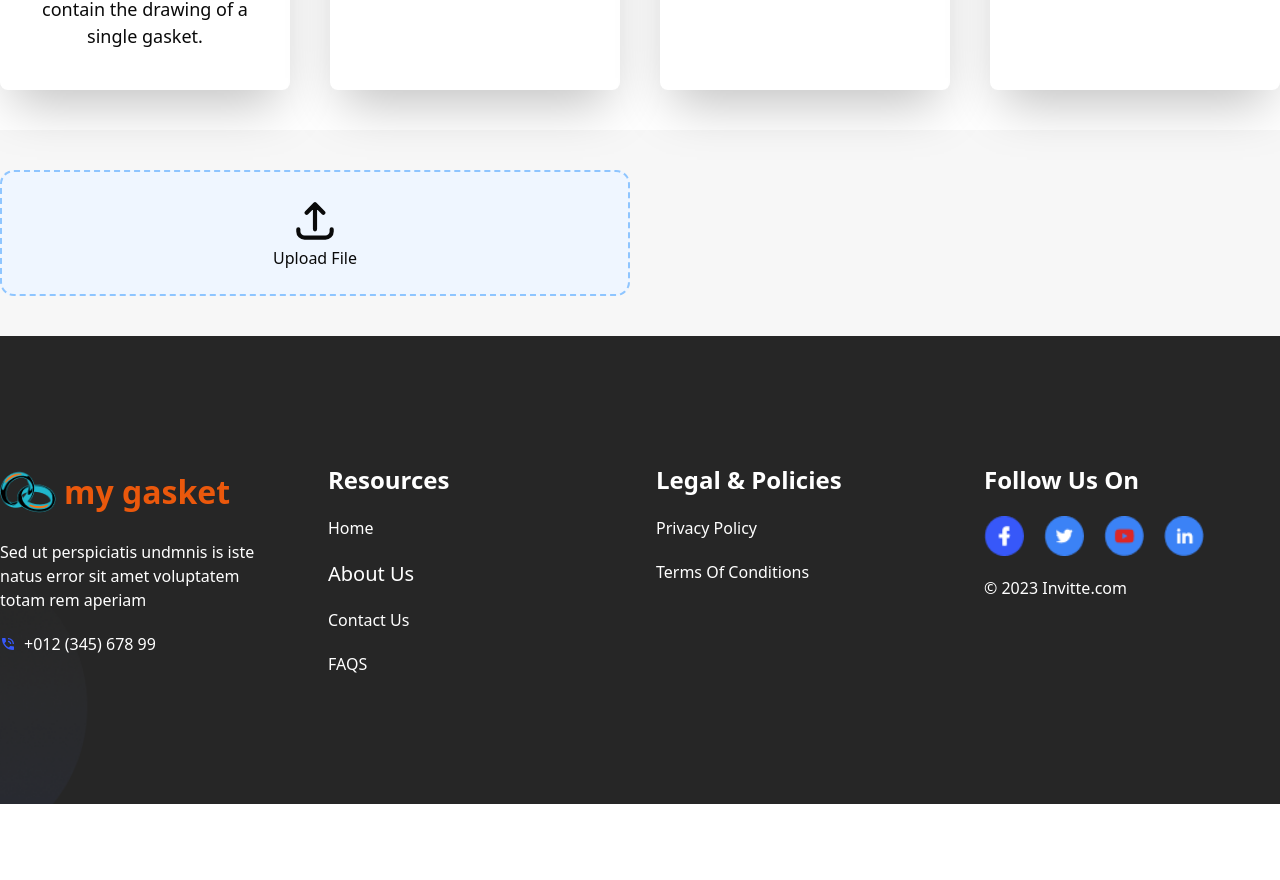
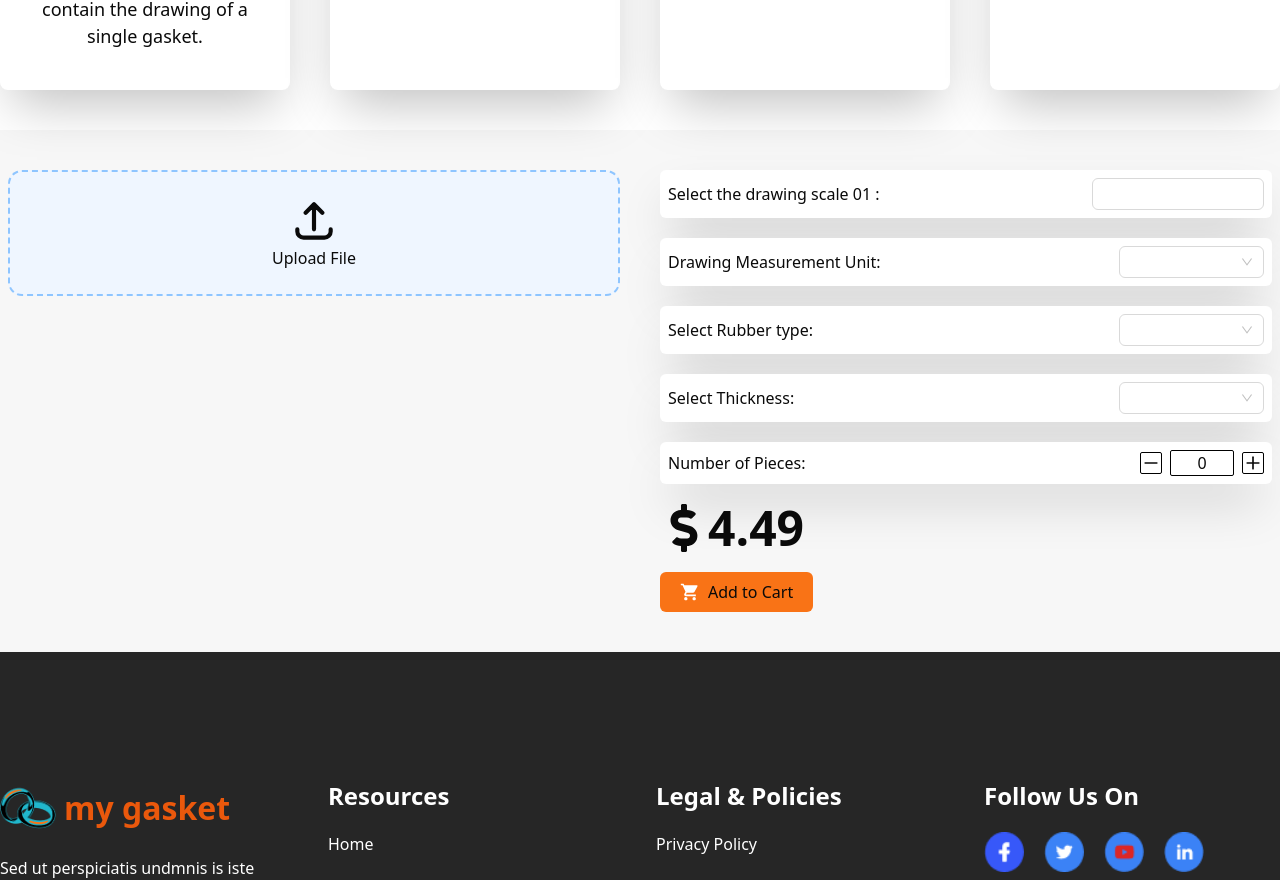
Before and after one commit to shukumar-542/my-gasket, a Next.js app: page /materials-quote in a window 1280 px wide. Shown: the part 795-1675 px from the top of the page. Before the commit the page ends 1599 px from the top, so only its background shows below. Built offline with nearby package versions, Linux system fonts and the light colour scheme.

Commit message:
Implement select porduct cart

```diff
--- a/src/app/(withCommonLayout)/materials-quote/page.tsx
+++ b/src/app/(withCommonLayout)/materials-quote/page.tsx
@@ -5,8 +5,14 @@ import img from "../../../assets/quote.png";
 import { IoMdInformationCircleOutline } from "react-icons/io";
 import WorkProcess from "@/components/WorkProcess/WorkProcess";
 import { HiOutlineUpload } from "react-icons/hi";
+import { Input, Select } from "antd";
+import { FiPlus } from "react-icons/fi";
+import { LuMinus } from "react-icons/lu";
+import { FaDollarSign } from "react-icons/fa";
+import { MdShoppingCart } from "react-icons/md";
 const MaterialsQuotePage = () => {
   const [file, setFile] = useState<File | null>(null);
+  const [numberOfPieces, setNumberOfPieces] = useState("0");
   const workSteps = [
     {
       step: "01",
@@ -26,7 +32,6 @@ const MaterialsQuotePage = () => {
       title: "It must have a top view only.",
     },
   ];
-
 
   // =============Upload main file function =================//
   const handleFileChange = (e: React.ChangeEvent<HTMLInputElement>) => {
@@ -48,6 +53,24 @@ const MaterialsQuotePage = () => {
     }
   };
 
+  // Handle input change value
+  const handleInputChange = (e: React.ChangeEvent<HTMLInputElement>) => {
+    const value = e.target.value;
+    if (/^\d*$/.test(value)) {
+      setNumberOfPieces(value);
+    }
+  };
+
+  const increment = () => {
+    setNumberOfPieces((prev) => String(Number(prev || "0") + 1));
+  };
+
+  const decrement = () => {
+    setNumberOfPieces((prev) => {
+      const newVal = Number(prev || "0") - 1;
+      return newVal < 0 ? "0" : String(newVal);
+    });
+  };
 
 
   return (
@@ -78,7 +101,7 @@ const MaterialsQuotePage = () => {
         <WorkProcess workSteps={workSteps} />
       </div>
 
-      <div className="py-10 container mx-auto grid grid-cols-1 md:grid-cols-2 gap-5">
+      <div className="py-10 container mx-auto grid grid-cols-1 md:grid-cols-2 gap-10 px-2 ms:px-0">
         <div>
           <label
             htmlFor="file-upload"
@@ -92,11 +115,79 @@ const MaterialsQuotePage = () => {
               onChange={handleFileChange}
               className="hidden"
             />
-            {file ? <p className="mt-4 text-[#F97316] text-center">
-              {file.name}
-            </p> : "Upload File"}
+            {file ? (
+              <p className="mt-4 text-[#F97316] text-center">{file.name}</p>
+            ) : (
+              "Upload File"
+            )}
           </label>
+        </div>
 
+        <div className="space-y-5">
+          <div className="flex items-center bg-white p-2 rounded-sm shadow-2xl">
+            <p className="w-full">Select the drawing scale 01 : </p>
+            <div>
+              <Input className="" />
+            </div>
+          </div>
+          <div className="flex items-center bg-white p-2 rounded-sm shadow-2xl">
+            <p className="w-full">Drawing Measurement Unit: </p>
+            <div>
+              <Select
+                style={{ width: 145 }}
+                options={[
+                  { value: "jack", label: "Jack" },
+                  { value: "lucy", label: "Lucy" },
+                  { value: "Yiminghe", label: "yiminghe" },
+                ]}
+              ></Select>
+            </div>
+          </div>
+          <div className="flex items-center bg-white p-2 rounded-sm shadow-2xl">
+            <p className="w-full">Select Rubber type: </p>
+            <div>
+              <Select
+                style={{ width: 145 }}
+                options={[
+                  { value: "Gomma para1", label: "Gomma para1" },
+                  { value: "Gomma para", label: "Gomma para" },
+                ]}
+              ></Select>
+            </div>
+          </div>
+          <div className="flex items-center bg-white p-2 rounded-sm shadow-2xl">
+            <p className="w-full">Select Thickness: </p>
+            <div>
+              <Select
+                style={{ width: 145 }}
+                options={[
+                  { value: "1mm", label: "1mm" },
+                  { value: "2mm", label: "2mm" },
+                ]}
+              ></Select>
+            </div>
+          </div>
+          <div className="flex items-center bg-white p-2 rounded-sm shadow-2xl">
+            <p className="w-full">Number of Pieces: </p>
+            <div className="flex items-center gap-2">
+              <button onClick={decrement} className="border border-black rounded-[2px] cursor-pointer">
+                <LuMinus size={20} />
+              </button>
+              <input
+                value={numberOfPieces}
+                onChange={handleInputChange}
+                className="w-16 border border-black text-center rounded-[2px]"
+              />
+              <button onClick={increment} className="border border-black rounded-[2px] cursor-pointer">
+                <FiPlus size={20} />
+              </button>
+            </div>
+          </div>
+          <div className="flex items-center text-5xl font-extrabold">
+            <p><FaDollarSign /></p>
+            <p>4.49</p>
+          </div>
+          <button className="bg-[#F97316] px-5 py-2 rounded-sm cursor-pointer flex items-center gap-2"><MdShoppingCart size={20} color="white" />Add to Cart</button>
         </div>
       </div>
     </div>
```
